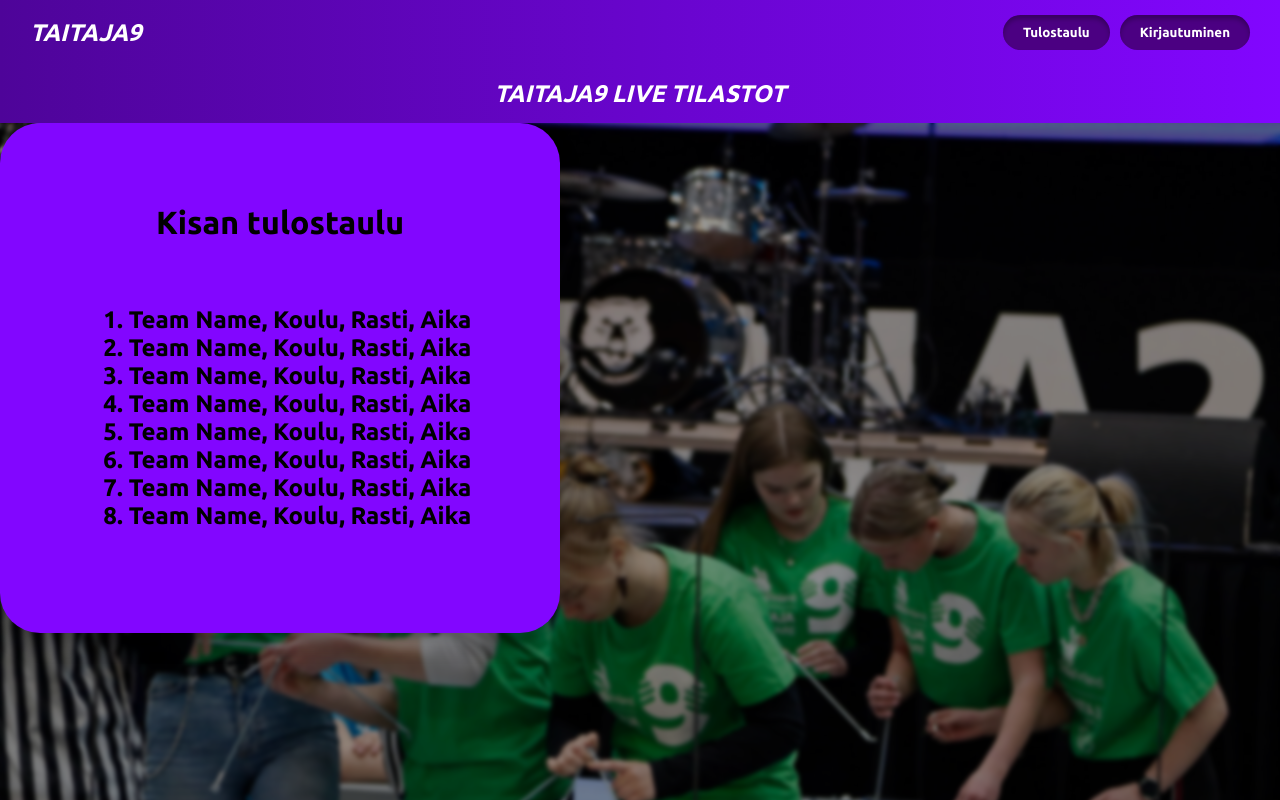
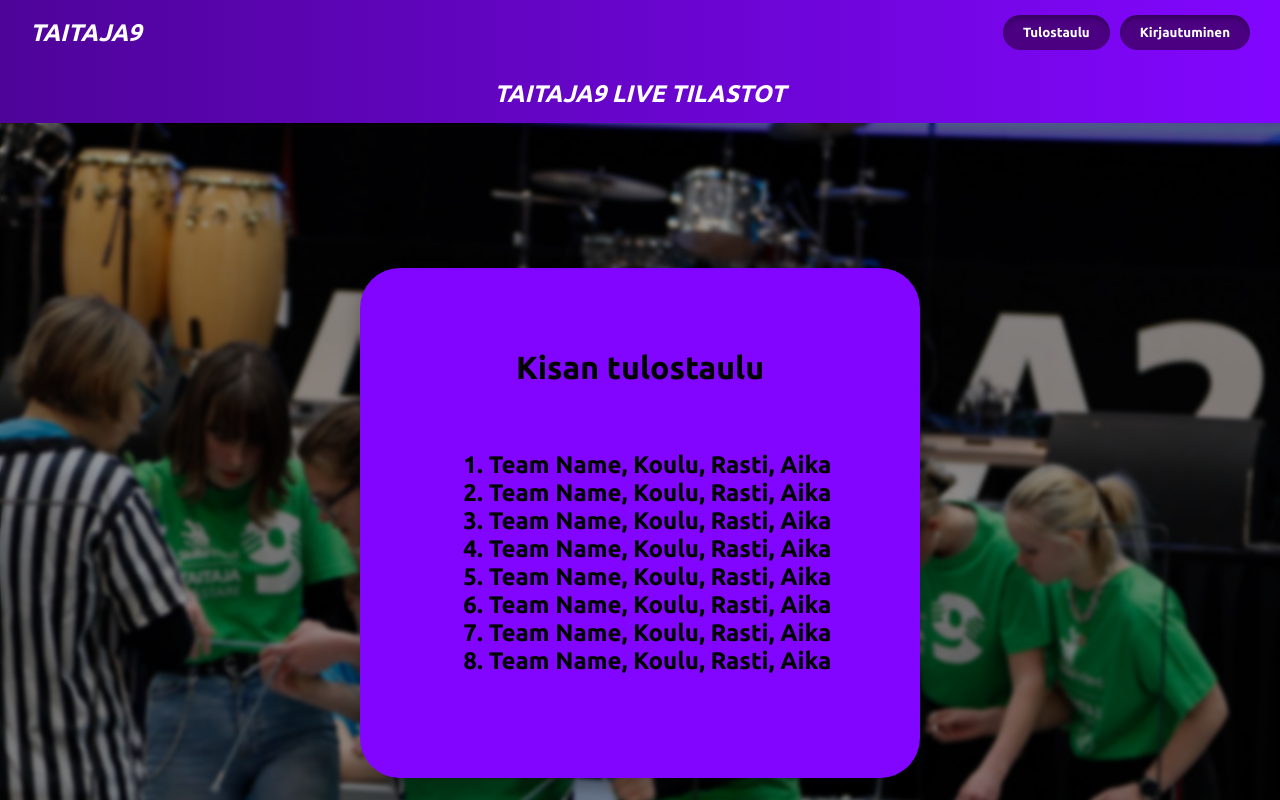
Before and after one commit to mikosavolainen/Taitaja9, a React (Create React App) app in the folder frontend/: page /Infotaulu in a window 1280 px wide. Shown: the top 800 px of the page. Built offline with nearby package versions, Linux system fonts and the light colour scheme.

Commit message:
Add flexbox layout to content for better alignment

```diff
--- a/frontend/src/styles/Infotaulu.css
+++ b/frontend/src/styles/Infotaulu.css
@@ -33,8 +33,10 @@
     box-shadow: 0 10px 20px rgba(0, 0, 0, 0.3);
 }
 .content{
+    display: flex;
     justify-content: center;
     height: 100%;
+    align-items: center;
 }
 .login-title {
     font-size: 28px;
```
